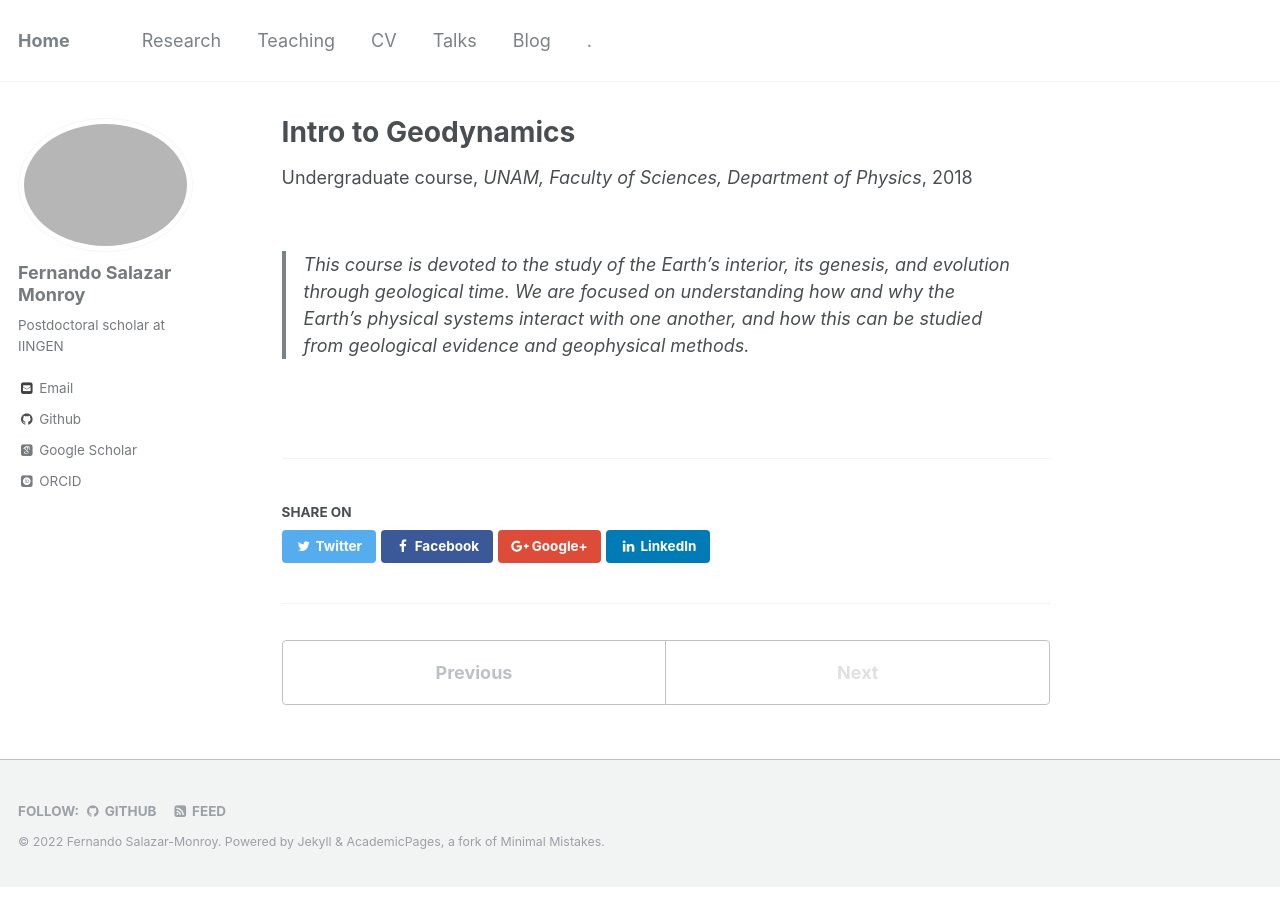
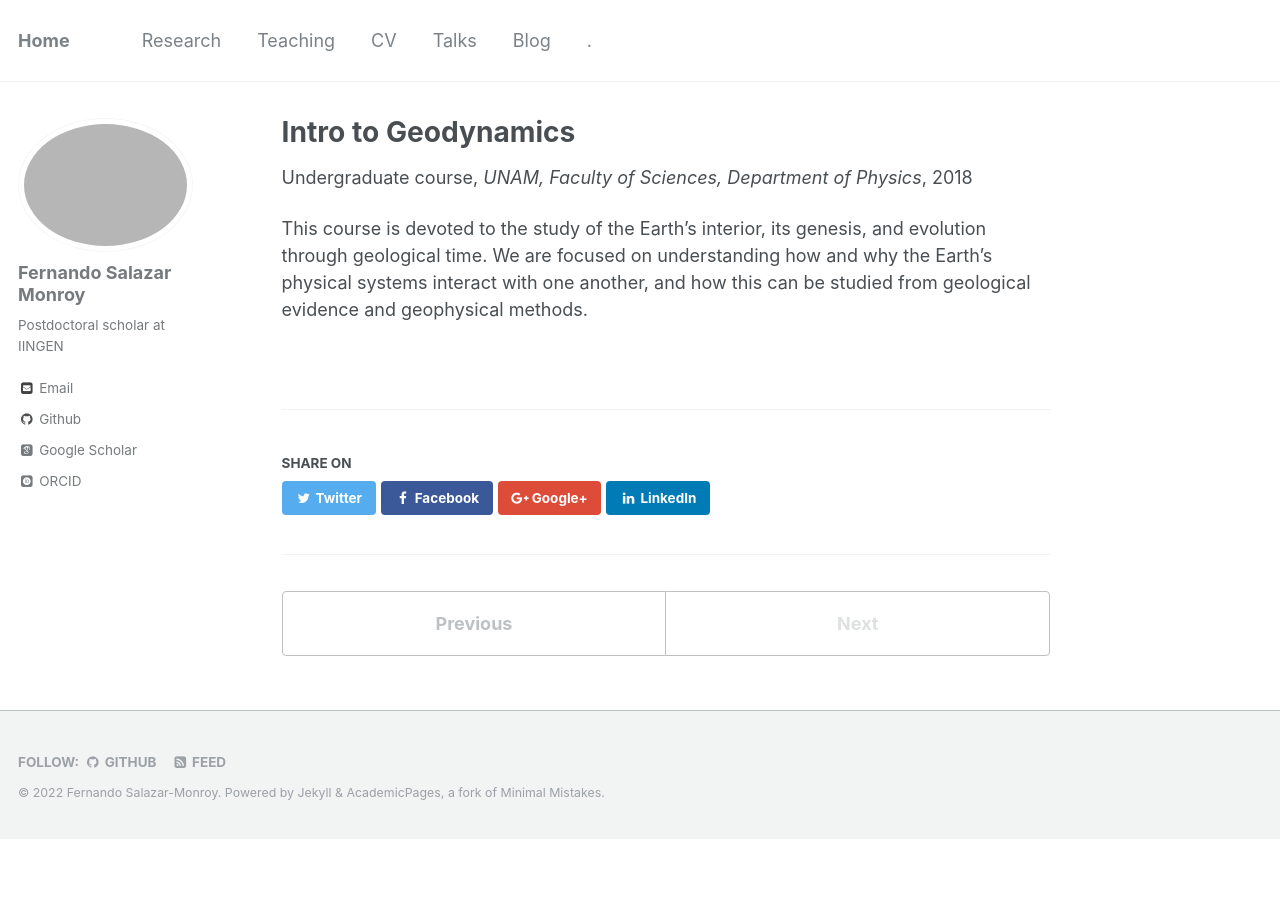
Before and after one commit to Edifesamo14/dr.surimi, a Jekyll site: the page built from _teaching/2015-spring-teaching-2.md, in a window 1280 px wide. Built offline with Jekyll 4.4.1, drawn with Linux system fonts in a browser that asks for light colours; some web fonts are replaced.

```diff
--- a/_teaching/2015-spring-teaching-2.md
+++ b/_teaching/2015-spring-teaching-2.md
@@ -8,7 +8,7 @@ date: 2018-02-01
 location: 'Mexico City, Mexico'
 ---
 
-> This course is devoted to the study of the Earth's interior, its genesis, and evolution through geological time. We are focused on understanding how and why the Earth's physical systems interact with one another, and how this can be studied from geological evidence and geophysical methods.
+This course is devoted to the study of the Earth's interior, its genesis, and evolution through geological time. We are focused on understanding how and why the Earth's physical systems interact with one another, and how this can be studied from geological evidence and geophysical methods.
 
 <!-- Heading 1 -->
 <!-- ====== -->
```
